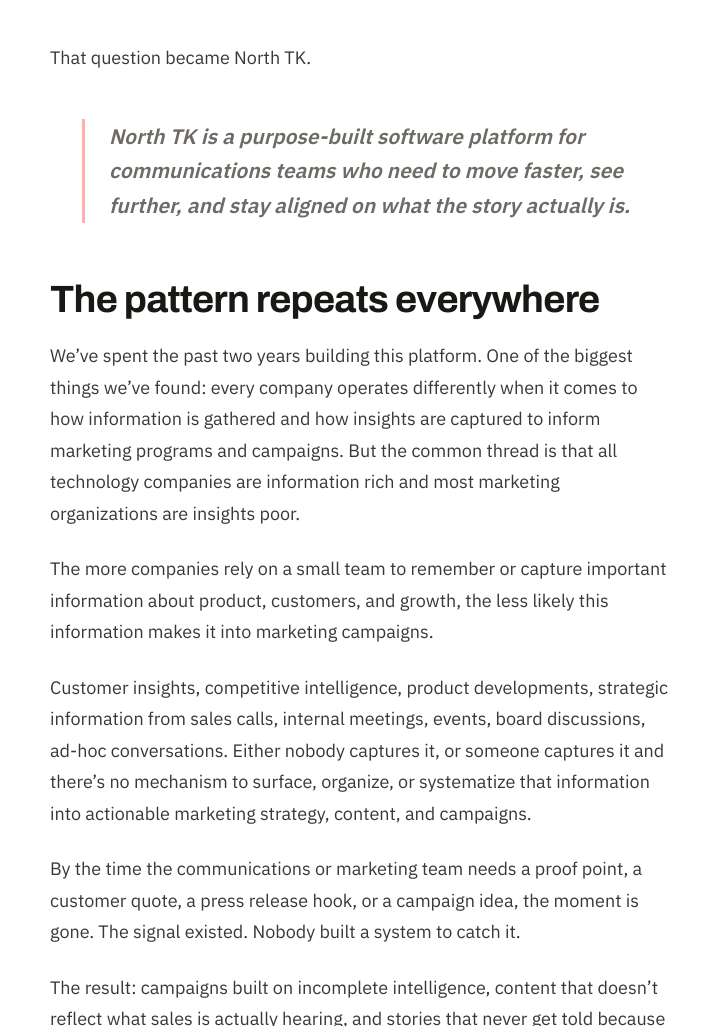
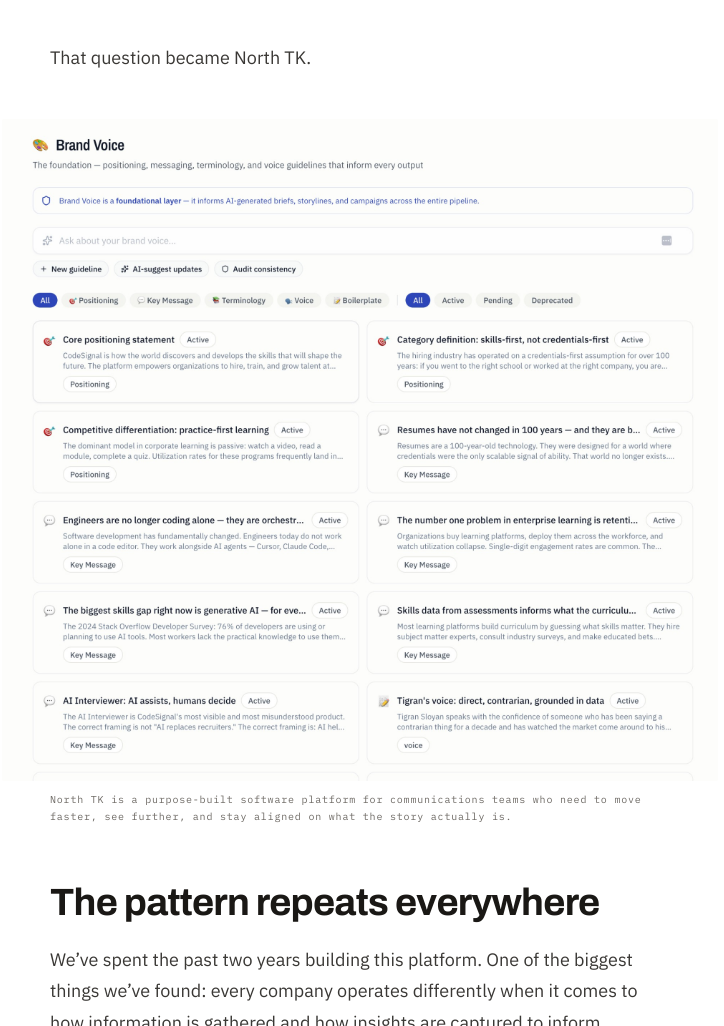
Before and after one commit to throckstar/titletk-www, an Astro site: page /journal/information-rich-insights-poor in a window 1280 px wide. Shown: the part 3141-4167 px from the top of the page, without its empty margins (280-1004 px from the left). Built offline with nearby package versions, Linux system fonts and the light colour scheme; Astro itself is replaced by a stand-in of ours.

Commit message:
Replace North TK callout with screenshot

```diff
--- a/src/content/blog/information-rich-insights-poor.md
+++ b/src/content/blog/information-rich-insights-poor.md
@@ -36,7 +36,10 @@
 
 That question became North TK.
 
-> North TK is a purpose-built software platform for communications teams who need to move faster, see further, and stay aligned on what the story actually is.
+<figure class="post-image">
+  <img src="/images/posts/information-rich/north-tk-signals.png" alt="North TK Signals view" />
+  <figcaption>North TK is a purpose-built software platform for communications teams who need to move faster, see further, and stay aligned on what the story actually is.</figcaption>
+</figure>
 
 ## The pattern repeats everywhere
 
```
Also changed, not shown: public/images/posts/information-rich/north-tk-signals.png (added).
